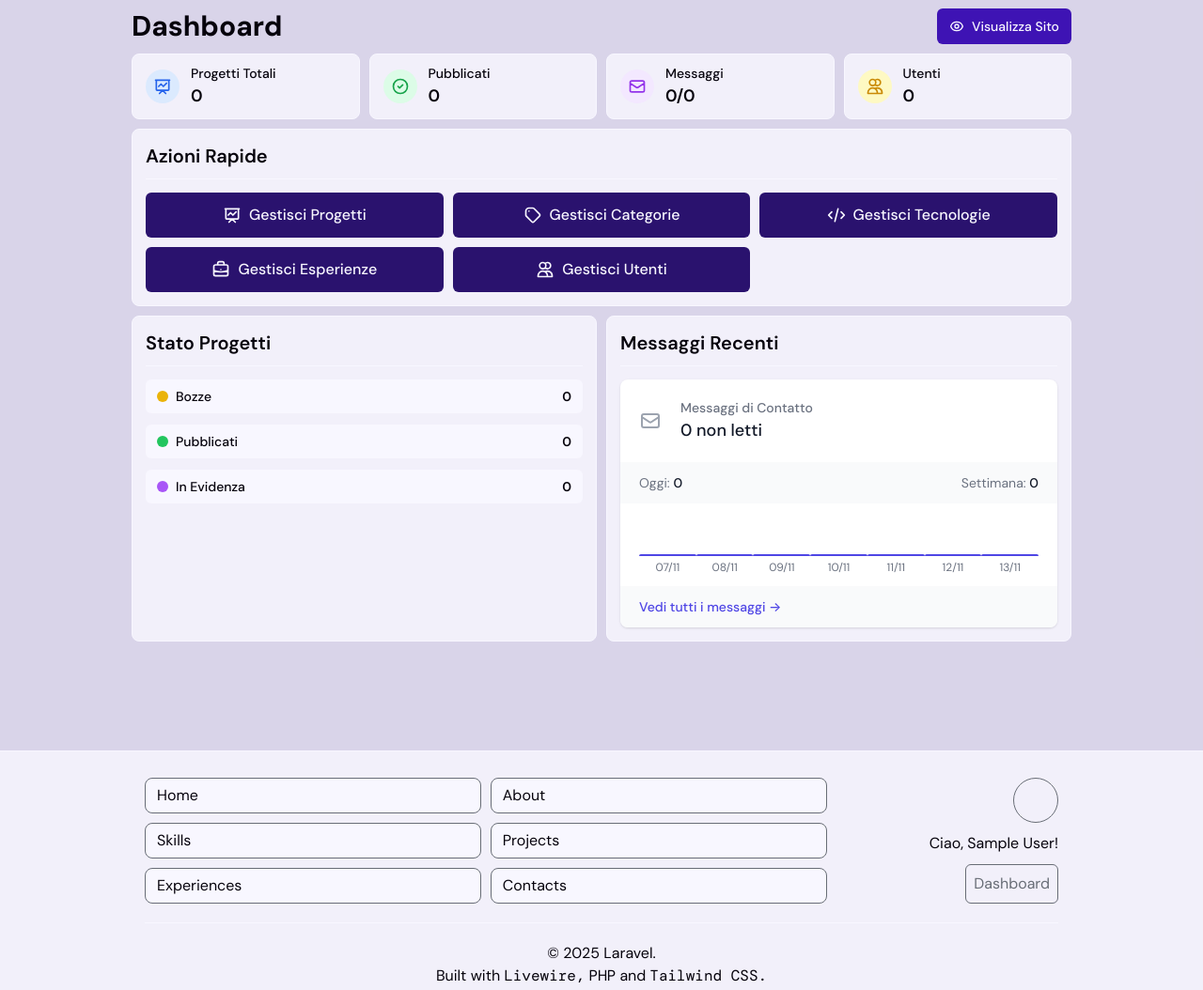
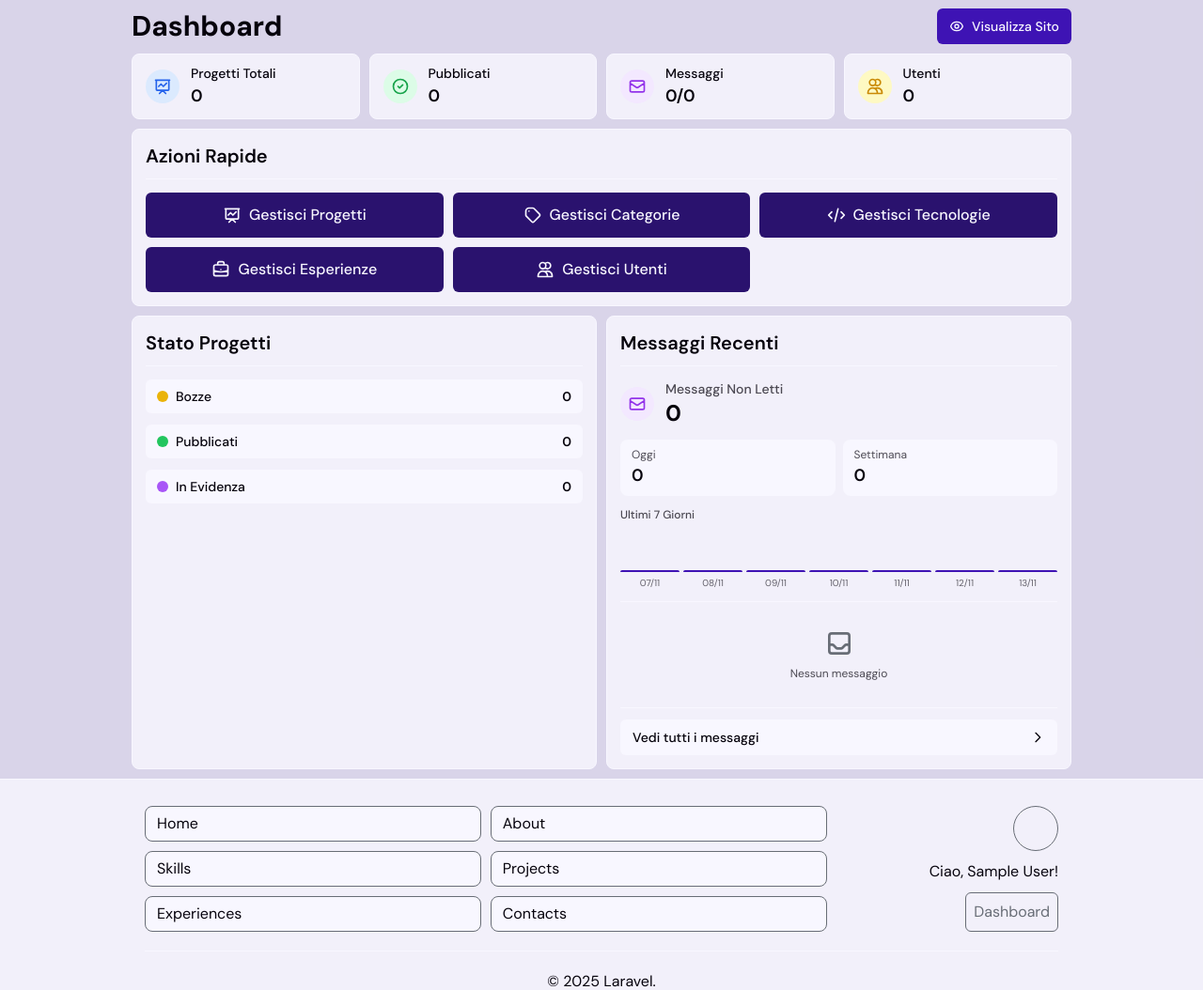
Before and after one commit to luca-macedone/lucamacedone.com, a Laravel app: page /dashboard in a window 1280 px wide. Shown: the part 62-1116 px from the top of the page at 94% size. Run offline with Laravel 12, Linux system fonts and the light colour scheme; the visitor is signed in with stand-in values (Sample User, id 1); data that the repository does not hold is empty; style sheets or scripts are compiled from the project's sources; some libraries are stand-ins or nearby versions; some web fonts are replaced.

Commit message:
Redesign contact messages widget to match dashboard style
- Replace hardcoded colors with theme variables (text, background-contrast, accent, muted)
- Improve header with icon and better typography
- Redesign stats cards grid (2 columns)
- Update chart with theme colors (accent/secondary)
- Improve recent messages list with better hover states
- Add empty state with icon
- Redesign footer link with hover effects
- Add dark mode support throughout
- Use consistent spacing and borders
- Make widget more compact and visually integrated

```diff
--- a/resources/views/livewire/admin/contact-messages-widget.blade.php
+++ b/resources/views/livewire/admin/contact-messages-widget.blade.php
@@ -1,55 +1,44 @@
-{{-- resources/views/livewire/admin/contact-messages-widget.blade.php --}}
-<div class="bg-white overflow-hidden shadow rounded-lg">
-    <div class="p-5">
-        <div class="flex items-center">
-            <div class="flex-shrink-0">
-                <svg class="h-6 w-6 text-gray-400" fill="none" stroke="currentColor" viewBox="0 0 24 24">
+<div class="h-full flex flex-col">
+    {{-- Header con statistiche principali --}}
+    <div class="flex items-center gap-3 mb-3">
+        <div class="p-2 rounded-full bg-purple-100 dark:bg-purple-900/30">
+            <svg class="w-5 h-5 text-purple-600 dark:text-purple-400" fill="none" stroke="currentColor" viewBox="0 0 24 24">
                 <path stroke-linecap="round" stroke-linejoin="round" stroke-width="2"
                     d="M3 8l7.89 5.26a2 2 0 002.22 0L21 8M5 19h14a2 2 0 002-2V7a2 2 0 00-2-2H5a2 2 0 00-2 2v10a2 2 0 002 2z">
                 </path>
             </svg>
         </div>
-            <div class="ml-5 w-0 flex-1">
-                <dl>
-                    <dt class="text-sm font-medium text-gray-500 truncate">
-                        Messaggi di Contatto
-                    </dt>
-                    <dd>
-                        <div class="text-lg font-medium text-gray-900">
-                            {{ $unreadCount }} non letti
-                        </div>
-                    </dd>
-                </dl>
-            </div>
+        <div>
+            <div class="text-sm font-medium text-text opacity-70">Messaggi Non Letti</div>
+            <div class="text-2xl font-bold text-text">{{ $unreadCount }}</div>
         </div>
     </div>
 
-    {{-- Stats --}}
-    <div class="bg-gray-50 px-5 py-3">
-        <div class="flex justify-between text-sm">
-            <div>
-                <span class="text-gray-500">Oggi:</span>
-                <span class="font-medium text-gray-900">{{ $todayCount }}</span>
+    {{-- Stats oggi/settimana --}}
+    <div class="grid grid-cols-2 gap-2 mb-3">
+        <div class="bg-background-contrast rounded-lg px-3 py-2">
+            <div class="text-xs text-text opacity-70">Oggi</div>
+            <div class="text-lg font-semibold text-text">{{ $todayCount }}</div>
         </div>
-            <div>
-                <span class="text-gray-500">Settimana:</span>
-                <span class="font-medium text-gray-900">{{ $weekCount }}</span>
-            </div>
+        <div class="bg-background-contrast rounded-lg px-3 py-2">
+            <div class="text-xs text-text opacity-70">Settimana</div>
+            <div class="text-lg font-semibold text-text">{{ $weekCount }}</div>
         </div>
     </div>
 
-    {{-- Chart --}}
-    <div class="px-5 py-3">
-        <div class="flex items-end justify-between h-16">
+    {{-- Chart ultimi 7 giorni --}}
+    <div class="mb-3">
+        <div class="text-xs font-medium text-text opacity-70 mb-2">Ultimi 7 Giorni</div>
+        <div class="flex items-end justify-between gap-1 h-16">
             @foreach ($chartData as $day)
                 <div class="flex flex-col items-center flex-1">
-                    <div class="w-full bg-gray-200 rounded-t"
-                        style="height: {{ $day['count'] > 0 ? $day['count'] * 10 : 2 }}px; max-height: 48px;">
-                        <div class="w-full h-full bg-indigo-600 rounded-t hover:bg-indigo-700 transition-colors"
+                    <div class="w-full bg-background-contrast rounded-t overflow-hidden"
+                        style="height: {{ $day['count'] > 0 ? min($day['count'] * 10, 48) : 2 }}px;">
+                        <div class="w-full h-full bg-accent hover:bg-secondary transition-colors cursor-pointer"
                             title="{{ $day['date'] }}: {{ $day['count'] }} messaggi">
                         </div>
                     </div>
-                    <span class="text-xs text-gray-500 mt-1">{{ $day['date'] }}</span>
+                    <span class="text-[10px] text-text opacity-60 mt-1">{{ $day['date'] }}</span>
                 </div>
             @endforeach
         </div>
@@ -57,44 +46,57 @@
 
     {{-- Recent Messages --}}
     @if ($recentMessages->count() > 0)
-        <div class="border-t border-gray-200">
-            <div class="px-5 py-3">
-                <h3 class="text-sm font-medium text-gray-900 mb-2">Messaggi Recenti</h3>
+        <div class="flex-1 border-t border-background-contrast pt-3">
+            <div class="text-xs font-medium text-text opacity-70 mb-2">Messaggi Recenti</div>
             <div class="space-y-2">
                 @foreach ($recentMessages as $message)
-                        <div class="flex items-start space-x-3">
-                            <div class="flex-shrink-0">
+                    <a href="{{ route('admin.contacts.show', $message->id) }}"
+                        class="flex items-start gap-2 p-2 rounded-md hover:bg-background-contrast transition-colors group">
+                        <div class="flex-shrink-0 mt-1">
                             @if ($message->status === 'unread')
-                                    <span class="inline-block h-2 w-2 bg-yellow-400 rounded-full"></span>
+                                <span class="inline-block h-2 w-2 bg-yellow-500 rounded-full"></span>
                             @else
-                                    <span class="inline-block h-2 w-2 bg-gray-300 rounded-full"></span>
+                                <span class="inline-block h-2 w-2 bg-muted/40 rounded-full"></span>
                             @endif
                         </div>
                         <div class="min-w-0 flex-1">
-                                <a href="{{ route('admin.contacts.show', $message->id) }}"
-                                    class="text-sm text-gray-900 hover:text-indigo-600">
-                                    <span class="font-medium">{{ $message->name }}</span>
-                                    <span class="text-gray-500"> -
-                                        {{ Str::limit($message->subject ?: $message->message, 30) }}</span>
-                                </a>
-                                <p class="text-xs text-gray-500">
+                            <div class="text-sm font-medium text-text truncate group-hover:text-accent transition-colors">
+                                {{ $message->name }}
+                            </div>
+                            <div class="text-xs text-text opacity-70 truncate">
+                                {{ Str::limit($message->subject ?: $message->message, 35) }}
+                            </div>
+                            <div class="text-xs text-muted mt-0.5">
                                 {{ $message->created_at->diffForHumans() }}
-                                </p>
                             </div>
                         </div>
+                    </a>
                 @endforeach
             </div>
+        </div>
+    @else
+        <div class="flex-1 flex items-center justify-center border-t border-background-contrast pt-3">
+            <div class="text-center py-4">
+                <svg class="mx-auto h-8 w-8 text-muted mb-2" fill="none" stroke="currentColor" viewBox="0 0 24 24">
+                    <path stroke-linecap="round" stroke-linejoin="round" stroke-width="2"
+                        d="M20 13V6a2 2 0 00-2-2H6a2 2 0 00-2 2v7m16 0v5a2 2 0 01-2 2H6a2 2 0 01-2-2v-5m16 0h-2.586a1 1 0 00-.707.293l-2.414 2.414a1 1 0 01-.707.293h-3.172a1 1 0 01-.707-.293l-2.414-2.414A1 1 0 006.586 13H4">
+                    </path>
+                </svg>
+                <p class="text-xs text-text opacity-70">Nessun messaggio</p>
             </div>
         </div>
     @endif
 
     {{-- Footer --}}
-    <div class="bg-gray-50 px-5 py-3">
-        <div class="text-sm">
-            <a href="{{ route('admin.contacts.index') }}" class="font-medium text-indigo-600 hover:text-indigo-500">
+    <div class="border-t border-background-contrast pt-3 mt-3">
+        <a href="{{ route('admin.contacts.index') }}"
+            class="flex items-center justify-between px-3 py-2 rounded-md bg-background-contrast hover:bg-accent/10 border border-transparent hover:border-accent transition-all group">
+            <span class="text-sm font-medium text-text group-hover:text-accent transition-colors">
                 Vedi tutti i messaggi
-                <span aria-hidden="true"> &rarr;</span>
+            </span>
+            <svg class="w-4 h-4 text-text group-hover:text-accent transition-colors" fill="none" stroke="currentColor" viewBox="0 0 24 24">
+                <path stroke-linecap="round" stroke-linejoin="round" stroke-width="2" d="M9 5l7 7-7 7"></path>
+            </svg>
         </a>
     </div>
 </div>
-</div>
```
Lines whose indentation alone changed are shown as unchanged.
